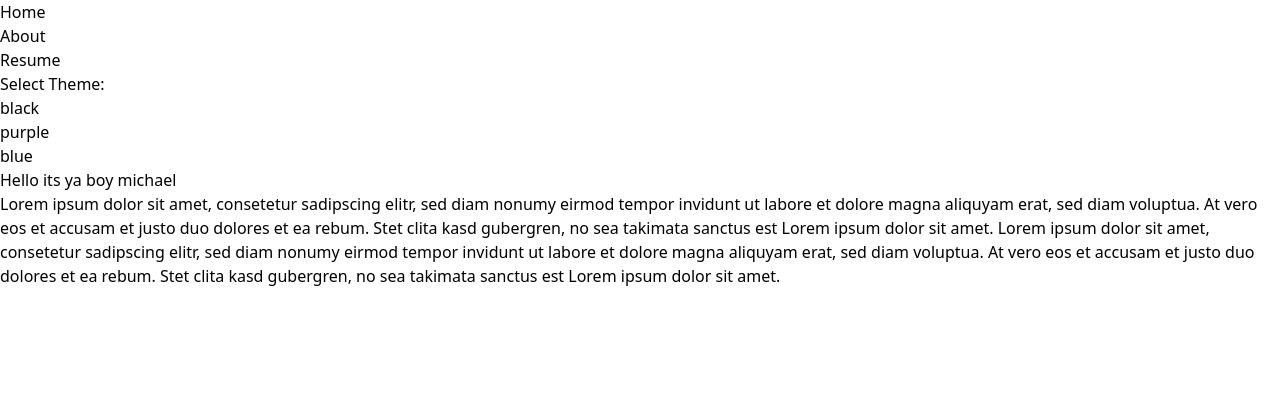
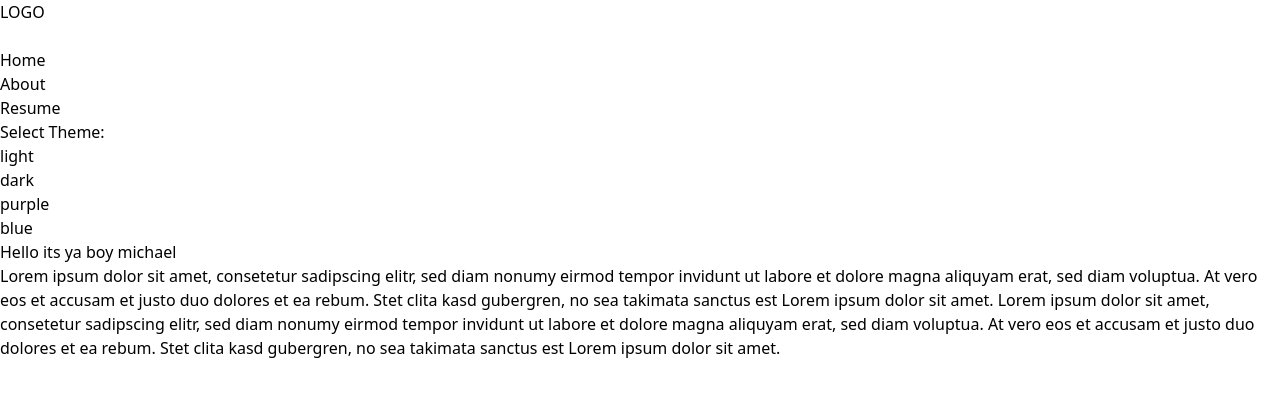
Before and after one commit to Michael-Kick/MyFrontend, a Next.js app: page / in a window 1280 px wide. Shown: the top 396 px of the page. Built offline with nearby package versions, Linux system fonts and the light colour scheme.

Commit message:
Styled Navbar and themes

```diff
--- /dev/null
+++ b/src/app/_components/MenuOverlay.tsx
@@ -0,0 +1,20 @@
+import React from "react";
+import NavLink from "./NavLink";
+
+interface Props {
+    links?: NavbarProps[];
+}
+
+const MenuOverlay = ({ links }: {links:NavbarProps[]}) => {
+    return (
+        <ul className="flex flex-col py-4 items-center">
+            {links.map((link: { path: string; title: string; }, index: number ) => (
+                <li key={index}>
+                    <NavLink href={link.path} title={link.title} />
+                </li>
+            ))}
+        </ul>
+    );
+};
+
+export default MenuOverlay;
--- a/src/app/_components/Navbar.tsx
+++ b/src/app/_components/Navbar.tsx
@@ -1,7 +1,11 @@
-import React from "react";
+"use client";
+import Link from "next/link";
+import React, { useState } from "react";
 import NavLink from "./NavLink";
+import MenuOverlay from "./MenuOverlay";
 
-const navLinks = [
+
+const navLinks: NavbarProps[] = [
     {
         title: 'Home',
         path: '/'
@@ -17,17 +21,44 @@
 ];
 
 const Navbar = () => {
+
+    const [navbarOpen, setNavbarOpen] = useState(false);
+
     return (
-        <nav>
-            <div>
-                <ul>
-                    {navLinks.map((link, index) => (
-                        <li key={index}>
-                            <NavLink href={link.path} title={link.title}/>
-                        </li>
-                    ))}
-                </ul>
+        <nav className="fixed mx-auto border border-[#33353F] top-0 left-0 right-0 z-10 bg-[#121212] bg-opacity-100 ">
+            <div className="flex container lg:py-4 flex-wrap items-center justify-between mx-auto px-4 py-2">
+                <Link
+                    href={"/"}
+                    className="text-2xl md:text-5xl text-white font-semibold"
+                >
+                    LOGO
+                </Link>
+                <div className="mobile-menu block md:hidden">
+                    {!navbarOpen ? (
+                        <button
+                            onClick={() => setNavbarOpen(true)}
+                            className="flex items-center px-3 py-2 border rounded border-slate-200 text-slate-200 hover:text-white hover:border-white"
+                        >
+                        </button>
+                    ) : (
+                        <button
+                            onClick={() => setNavbarOpen(false)}
+                            className="flex items-center px-3 py-2 border rounded border-slate-200 text-slate-200 hover:text-white hover:border-white"
+                        >
+                        </button>
+                    )}
+                </div>
+                <div className="menu hidden md:block md:w-auto" id="navbar">
+                    <ul className="flex p-4 md:p-0 md:flex-row md:space-x-8 mt-0">
+                        {navLinks.map((link, index) => (
+                            <li key={index}>
+                                <NavLink href={link.path} title={link.title} />
+                            </li>
+                        ))}
+                    </ul>
+                </div>
             </div>
+            {navbarOpen ? <MenuOverlay links={navLinks} /> : null}
         </nav>
     );
 };
--- /dev/null
+++ b/src/app/_types/NavbarTypes.ts
@@ -0,0 +1,4 @@
+type NavbarProps = {
+    title: string;
+    path: string;
+}
--- a/src/app/_ui/globals.css
+++ b/src/app/_ui/globals.css
@@ -6,22 +6,43 @@
     :root {
         --color-primary: hsl(0, 0%, 0%);
         --color-secondary: hsl(0, 0%, 50%);
+        --color-bg-primary: hsl(0, 0%, 100%);
         --color-text-base: hsl(0, 0%, 100%);
-        --color-bg-primary: hsl(0, 0%, 100%);
+    }
+    @media (prefers-color-scheme: dark) {
+        :root {
+            --color-primary: hsl(0, 0%, 0%);
+            --color-secondary: hsl(0, 0%, 50%);
+            --color-bg-primary: hsl(213, 24%, 7%);
+            --color-text-base: hsl(0, 0%, 100%);
         }
     }
 
-.theme-black {
+    :root[data-theme='light']{
         --color-primary: hsl(0, 0%, 0%);
         --color-secondary: hsl(0, 0%, 50%);
+        --color-bg-primary: hsl(0, 0%, 100%);
+        --color-text-base: hsl(0, 0%, 0%);
     }
 
-.theme-purple {
+    :root[data-theme='dark']{
+        --color-primary: hsl(0, 0%, 0%);
+        --color-secondary: hsl(0, 0%, 50%);
+        --color-bg-primary: hsl(0, 0%, 0%);
+        --color-text-base: hsl(0, 0%, 100%);
+    }
+
+    :root[data-theme='purple']{
         --color-primary: hsl(270, 100%, 50%);
         --color-secondary: hsl(270, 100%, 75%);
+        --color-bg-primary: hsl(0, 0%, 15%);
+        --color-text-base: hsl(0, 0%, 75%);
     }
 
-.theme-blue {
+    :root[data-theme='blue']{
         --color-primary: hsl(220, 100%, 50%);
         --color-secondary: hsl(220, 100%, 75%);
+        --color-bg-primary: hsl(0, 0%, 15%);
+        --color-text-base: hsl(0, 0%, 75%);
     }
+}
--- a/src/app/layout.tsx
+++ b/src/app/layout.tsx
@@ -4,9 +4,10 @@
 
 
 export default function RootLayout({ children }: { children: React.ReactNode }) {
+
     return (
         <html lang="en">
-        <body>
+        <body className="bg-bkgPrimary text-textBase " >
         <Navbar/>
         {/* Layout UI */}
         {/* Place children where you want to render a page or nested layout */}
--- a/src/app/page.tsx
+++ b/src/app/page.tsx
@@ -4,18 +4,19 @@
 
 // rsf
 
-const themes = [ "black", "purple", "blue"];
-
+const themes = [ "light", "dark", "purple", "blue"];
+const changeTheme = (theme:string) => {
+    document.querySelector("html")?.setAttribute("data-theme",theme);
+}
 
 export default function Home() {
-    const [theme, setTheme] = useState<string>(themes[0]);
     return(
-    <main className={`theme-${theme}`}>
+    <main>
         <div>
             <h3 className="font-semibold">Select Theme: </h3>
             <div className="flex gap-4">
                 {themes.map((theme) => (
-                    <div className="cursor-pointer" key={theme} onClick={() => setTheme(theme)} >
+                    <div className="cursor-pointer" key={theme} onClick={() => changeTheme(theme)} >
                         {theme}
                     </div>
                 ))}
```
Lines whose indentation alone changed are shown as unchanged.
